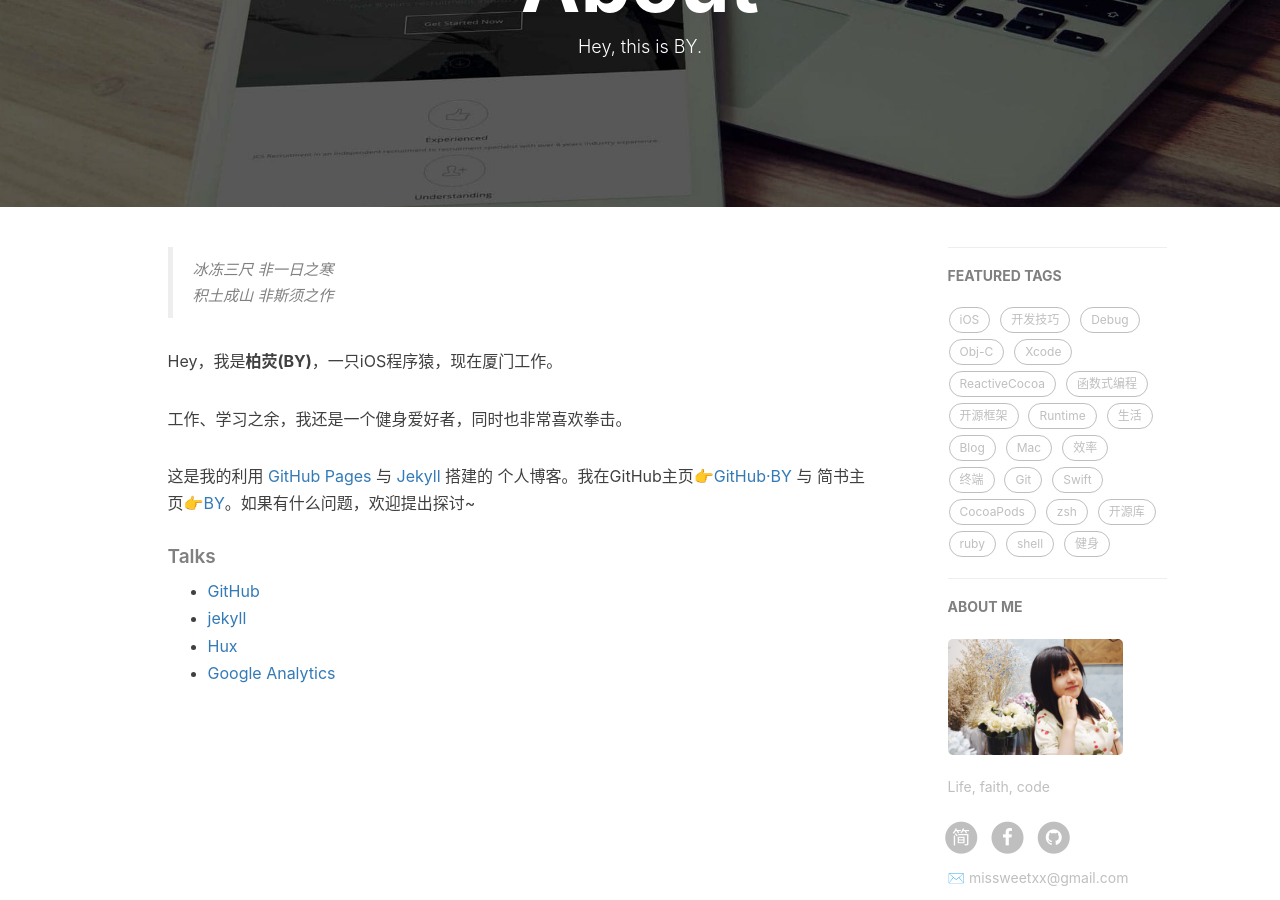
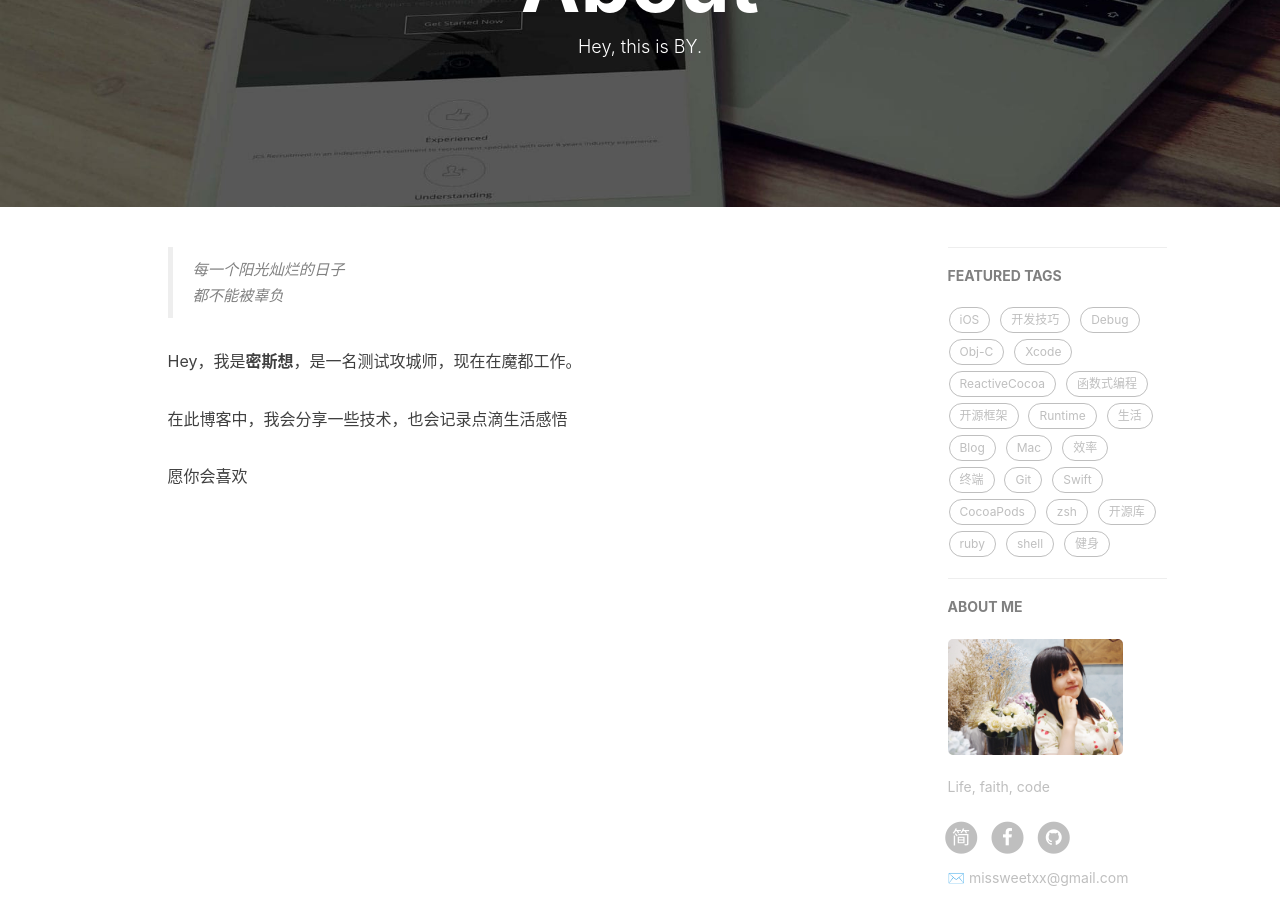
Before and after one commit to missweetcxx/missweetcxx.github.com, a Jekyll site: the page built from about.html, in a window 1280 px wide and 900 px high, scrolled down 211 px. Built offline with Jekyll 4.4.1, drawn with Linux system fonts in a browser that asks for light colours; nearby versions of some CDN libraries; comment, search, counter and statistics services are not loaded.

Commit message:
update about page

```diff
--- a/about.html
+++ b/about.html
@@ -15,25 +15,17 @@ header-img: "img/post-bg-rwd.jpg"
 <div class="zh post-container">
 
     <!--copied from markdown -->
-    <blockquote><p>冰冻三尺 非一日之寒<br>
-    积土成山 非斯须之作</p></blockquote>
+    <blockquote><p>每一个阳光灿烂的日子<br>
+    都不能被辜负</p></blockquote>
 
-    <p>Hey，我是<strong>柏荧(BY)</strong>，一只iOS程序猿，现在厦门工作。</p>
+    <p>Hey，我是<strong>密斯想</strong>，是一名测试攻城师，现在在魔都工作。</p>
 
-    <p>工作、学习之余，我还是一个健身爱好者，同时也非常喜欢拳击。</p>
+    <p>在此博客中，我会分享一些技术，也会记录点滴生活感悟</p>
 
-    <p>这是我的利用 <a href="https://pages.github.com/">GitHub Pages</a> 与 <a href="http://jekyll.com.cn/">Jekyll</a> 搭建的 个人博客。我在GitHub主页<a href="https://github.com/qiubaiying">👉GitHub·BY</a> 与 简书主页<a href="https://http://www.jianshu.com/u/e71990ada2fd">👉BY</a>。如果有什么问题，欢迎提出探讨~</p>
+    <p>愿你会喜欢</p>
 
     <p></p>
 
-    <h5>Talks</h5>
-
-    <ul>
-        <li><a href="https://github.com">GitHub</a></li>
-        <li><a href="http://jekyll.com.cn/">jekyll</a></li>
-        <li><a href="http://huangxuan.me/">Hux</a></li>
-        <li><a href="https://analytics.google.com/analytics">Google Analytics</a></li>
-    </ul>
 </div>
 
 <!-- English Version -->
```
